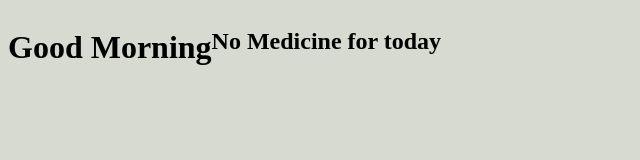
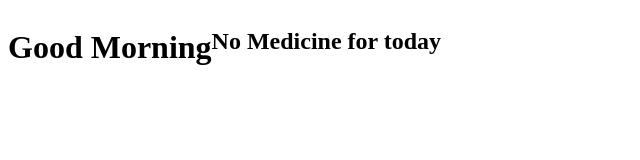
Before and after one commit to apcpmsumilhig/paye-vercel, a plain HTML site: page paye-vercel/index.html in a window 1280 px wide. Shown: the whole page, without its empty margins (0-640 px from the left). Drawn offline with Linux system fonts and the light colour scheme; files that its build step writes are made by us from their sources.

Commit message:
bg trial

```diff
--- a/paye-vercel/style.css
+++ b/paye-vercel/style.css
@@ -17,6 +17,6 @@ div {
 }
 
 body {
-    background-color: var(--dirtywhite);
+
     display:flex;
 }
```
